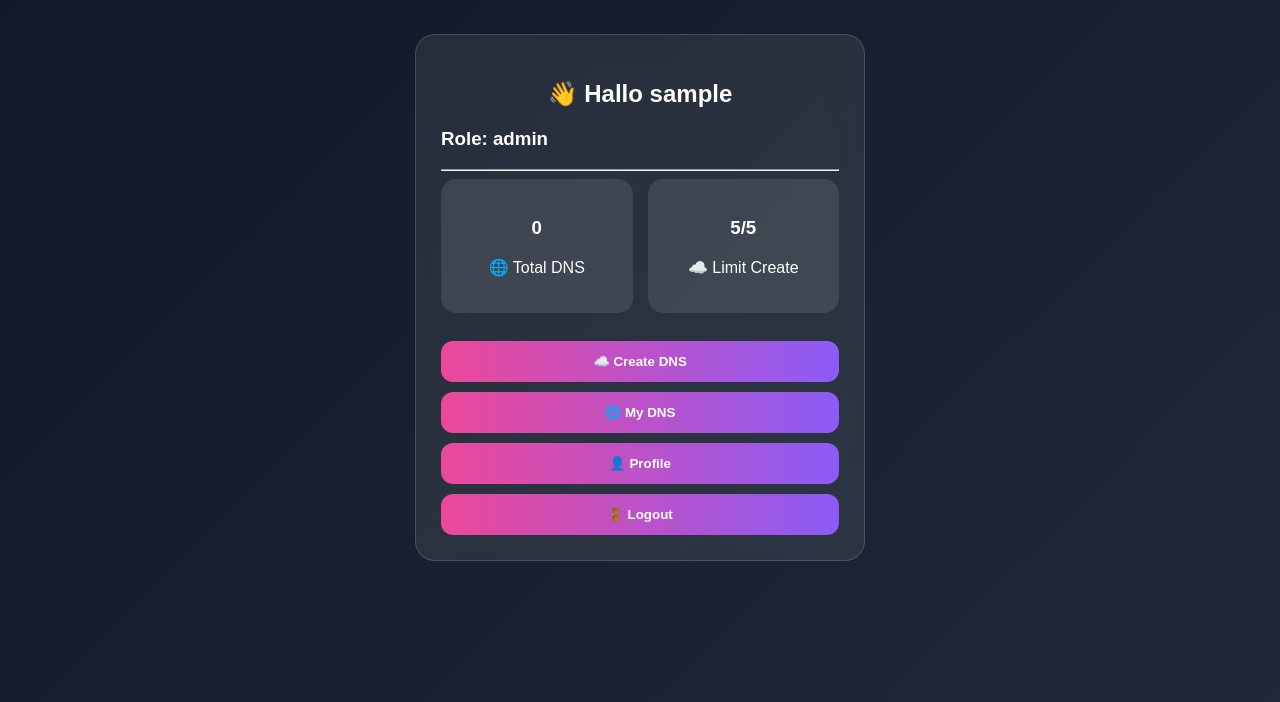
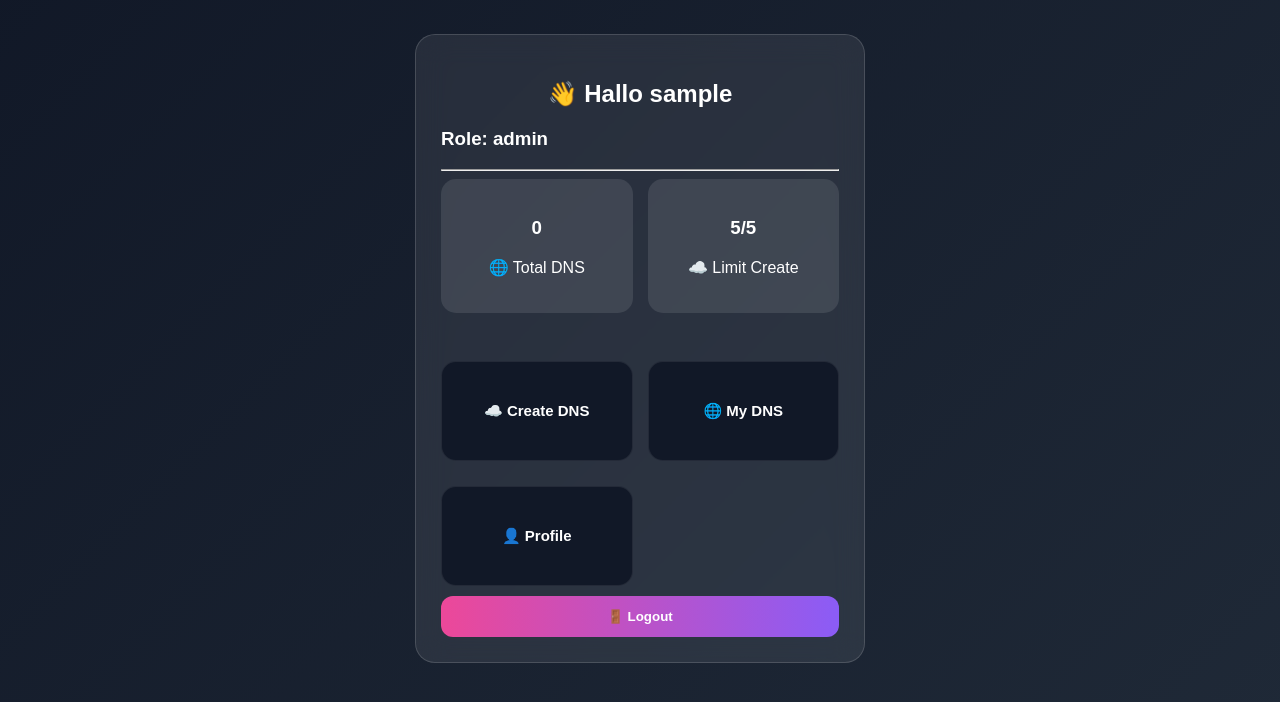
Before and after one commit to reyclouddev-ops/SubdoReyCloud, a website: page public/dashboard.html in a window 1280 px wide. Shown: the part 60-762 px from the top of the page. Drawn offline with Linux system fonts and the light colour scheme; no server answers; sample sign-in values are in the browser's storage.

Commit message:
Update style.css

```diff
--- a/public/css/style.css
+++ b/public/css/style.css
@@ -225,3 +225,51 @@ button:hover{
 
 
 }
+
+#menu{
+
+display:grid;
+
+grid-template-columns:repeat(2,1fr);
+
+gap:15px;
+
+margin-top:20px;
+
+}
+
+#menu button{
+
+height:100px;
+
+border:none;
+
+border-radius:15px;
+
+background:#111827;
+
+color:white;
+
+font-size:15px;
+
+font-weight:600;
+
+cursor:pointer;
+
+transition:.25s;
+
+border:1px solid rgba(255,255,255,.08);
+
+}
+
+#menu button:hover{
+
+background:#1f2937;
+
+border-color:#2563eb;
+
+transform:translateY(-3px);
+
+box-shadow:0 10px 25px rgba(37,99,235,.20);
+
+}
```
